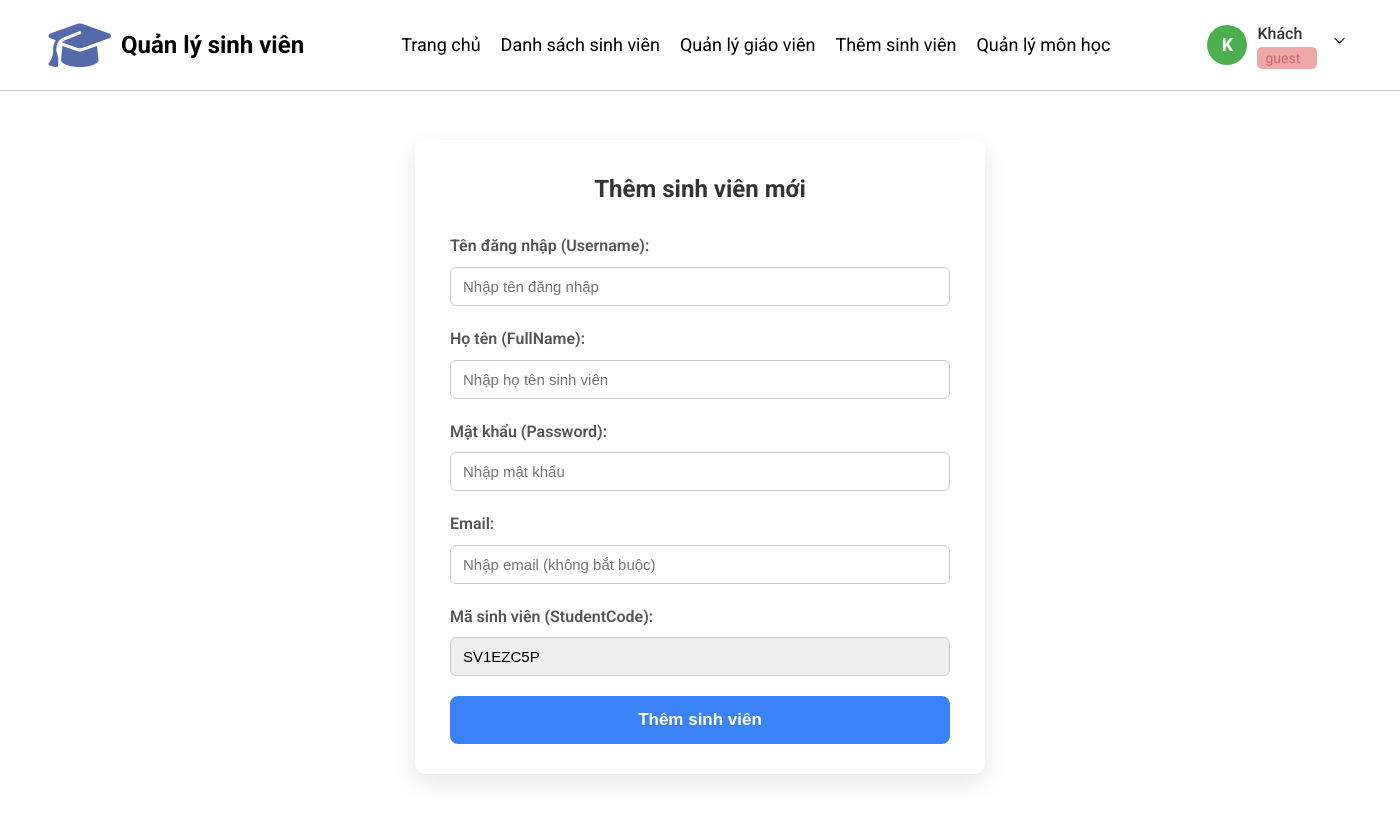
After one commit to ViTrungDev/-EduTrack-manage-Student, a PHP site: page /page/add_student.php in a window 1400 px wide. The commit adds this page. Run offline with PHP 8.4, Linux system fonts and the light colour scheme.

Commit message:
date-09/08

```diff
--- a/includes/header.php
+++ b/includes/header.php
@@ -47,7 +47,7 @@ $initial = strtoupper(mb_substr($name, 0, 1, "UTF-8"));
         <li class="nav-item"><a href="page/manage_teachers.php">Quản lý giáo viên</a></li>
         <?php endif; ?>
 
-        <li class="nav-item"><a href="page/manage_addStudent.php">Thêm sinh viên</a></li>
+        <li class="nav-item"><a href="../page/add_student.php">Thêm sinh viên</a></li>
         <li class="nav-item"><a href="page/manage_courses.php">Quản lý môn học</a></li>
       </ul>
     </nav>
--- /dev/null
+++ b/page/add_student.php
@@ -0,0 +1,147 @@
+<?php
+// Hàm tạo StudentCode (giữ nguyên)
+function generateStudentCode() {
+    $prefix = "SV";
+    $characters = 'ABCDEFGHIJKLMNOPQRSTUVWXYZ0123456789';
+    $randomPart = '';
+    for ($i = 0; $i < 6; $i++) {
+        $randomPart .= $characters[rand(0, strlen($characters) - 1)];
+    }
+    return $prefix . $randomPart;
+}
+
+// Hàm tạo UserID theo yêu cầu: VSID + 6 ký tự ngẫu nhiên
+function generateUserID() {
+    $prefix = "VSID";
+    $characters = 'ABCDEFGHIJKLMNOPQRSTUVWXYZ0123456789';
+    $randomPart = '';
+    for ($i = 0; $i < 6; $i++) {
+        $randomPart .= $characters[rand(0, strlen($characters) - 1)];
+    }
+    return $prefix . $randomPart;
+}
+
+// Tạo mã student code và user id khi load form
+$studentCode = generateStudentCode();
+$userID = generateUserID();
+
+include '../includes/header.php';
+?>
+
+<!DOCTYPE html>
+<html lang="vi">
+
+<head>
+  <meta charset="UTF-8" />
+  <meta name="viewport" content="width=device-width, initial-scale=1" />
+  <title>Thêm sinh viên</title>
+  <style>
+  /* CSS giữ nguyên */
+  .form-container {
+    max-width: 570px;
+    margin: 50px auto;
+    background: white;
+    padding: 30px 35px;
+    border-radius: 10px;
+    box-shadow: 0 8px 25px rgba(0, 0, 0, 0.1);
+  }
+
+  .form-container h2 {
+    margin-bottom: 25px;
+    color: #333;
+    text-align: center;
+  }
+
+  label {
+    display: block;
+    margin-bottom: 8px;
+    font-weight: 600;
+    color: #555;
+  }
+
+  input[type="text"],
+  input[type="password"],
+  input[type="email"] {
+    width: 100%;
+    padding: 10px 12px;
+    margin-bottom: 20px;
+    border: 1.8px solid #ccc;
+    border-radius: 6px;
+    font-size: 15px;
+    transition: border-color 0.3s ease;
+  }
+
+  input[type="text"]:focus,
+  input[type="password"]:focus,
+  input[type="email"]:focus {
+    border-color: #3b82f6;
+    outline: none;
+    box-shadow: 0 0 8px rgba(59, 130, 246, 0.3);
+  }
+
+  input[readonly] {
+    background-color: #eee;
+    cursor: not-allowed;
+  }
+
+  button {
+    width: 100%;
+    background-color: #3b82f6;
+    color: white;
+    border: none;
+    padding: 14px 0;
+    font-size: 17px;
+    border-radius: 8px;
+    cursor: pointer;
+    font-weight: 700;
+    transition: background-color 0.3s ease;
+  }
+
+  button:hover {
+    background-color: #1e40af;
+  }
+
+  @media (max-width: 480px) {
+    .form-container {
+      margin: 20px 10px;
+      padding: 20px;
+    }
+  }
+  </style>
+</head>
+
+<body>
+
+  <div class="form-container">
+    <h2>Thêm sinh viên mới</h2>
+    <form action="../Handlers/add_student.php" method="POST" autocomplete="off">
+
+      <!-- Gửi UserID ẩn -->
+      <input type="hidden" name="UserID" value="<?= htmlspecialchars($userID) ?>" />
+
+      <label for="username">Tên đăng nhập (Username):</label>
+      <input type="text" id="username" name="Username" required placeholder="Nhập tên đăng nhập" />
+
+      <!-- THÊM Ô NHẬP HỌ TÊN FULLNAME -->
+      <label for="fullname">Họ tên (FullName):</label>
+      <input type="text" id="fullname" name="FullName" required placeholder="Nhập họ tên sinh viên" />
+
+      <label for="password">Mật khẩu (Password):</label>
+      <input type="password" id="password" name="Password" required placeholder="Nhập mật khẩu" />
+
+      <label for="email">Email:</label>
+      <input type="email" id="email" name="Email" placeholder="Nhập email (không bắt buộc)" />
+
+      <label for="studentcode">Mã sinh viên (StudentCode):</label>
+      <input type="text" id="studentcode" name="StudentCode" value="<?= htmlspecialchars($studentCode) ?>" readonly />
+
+      <!-- Role mặc định student, ẩn không cho sửa -->
+      <input type="hidden" name="Role" value="student" />
+
+      <button type="submit">Thêm sinh viên</button>
+    </form>
+  </div>
+
+</body>
+
+</html>
--- a/page/listStudents.php
+++ b/page/listStudents.php
@@ -90,10 +90,10 @@ include '../includes/header.php';
           <?php if ($hasClass): ?><td><?= htmlspecialchars($row['ClassName'] ?? 'Chưa cập nhật') ?></td><?php endif; ?>
           <td><?= $row['CreatedAt'] ? date("d/m/Y", strtotime($row['CreatedAt'])) : '' ?></td>
           <td class="action-buttons">
-            <a href="edit_student.php?code=<?= urlencode($row['StudentCode']) ?>" class="btn-edit">
+            <a href="../page/edit_student.php?code=<?= urlencode($row['StudentCode']) ?>" class="btn-edit">
               <span class="action-buttons-icon material-symbols-outlined" style="color: white;">edit_square</span>
             </a>
-            <a href="delete_student.php?code=<?= urlencode($row['StudentCode']) ?>" class="btn-delete"
+            <a href="../Handlers/delete-student.php?code=<?= urlencode($row['StudentCode']) ?>" class="btn-delete"
               onclick="return confirm('Bạn có chắc muốn xóa sinh viên này?');">
               <span class="action-buttons-icon material-symbols-outlined" style="color: white;">delete</span>
             </a>
```
Also changed, not shown: Handlers/add_student.php (added, +73 -0 lines), Handlers/delete-student.php (added, +45 -0 lines), Handlers/update_student.php (added, +76 -0 lines), page/edit_student.php (added, +133 -0 lines), page/students/add.php (deleted), page/students/delete.php (deleted), page/students/edit.php (deleted).
